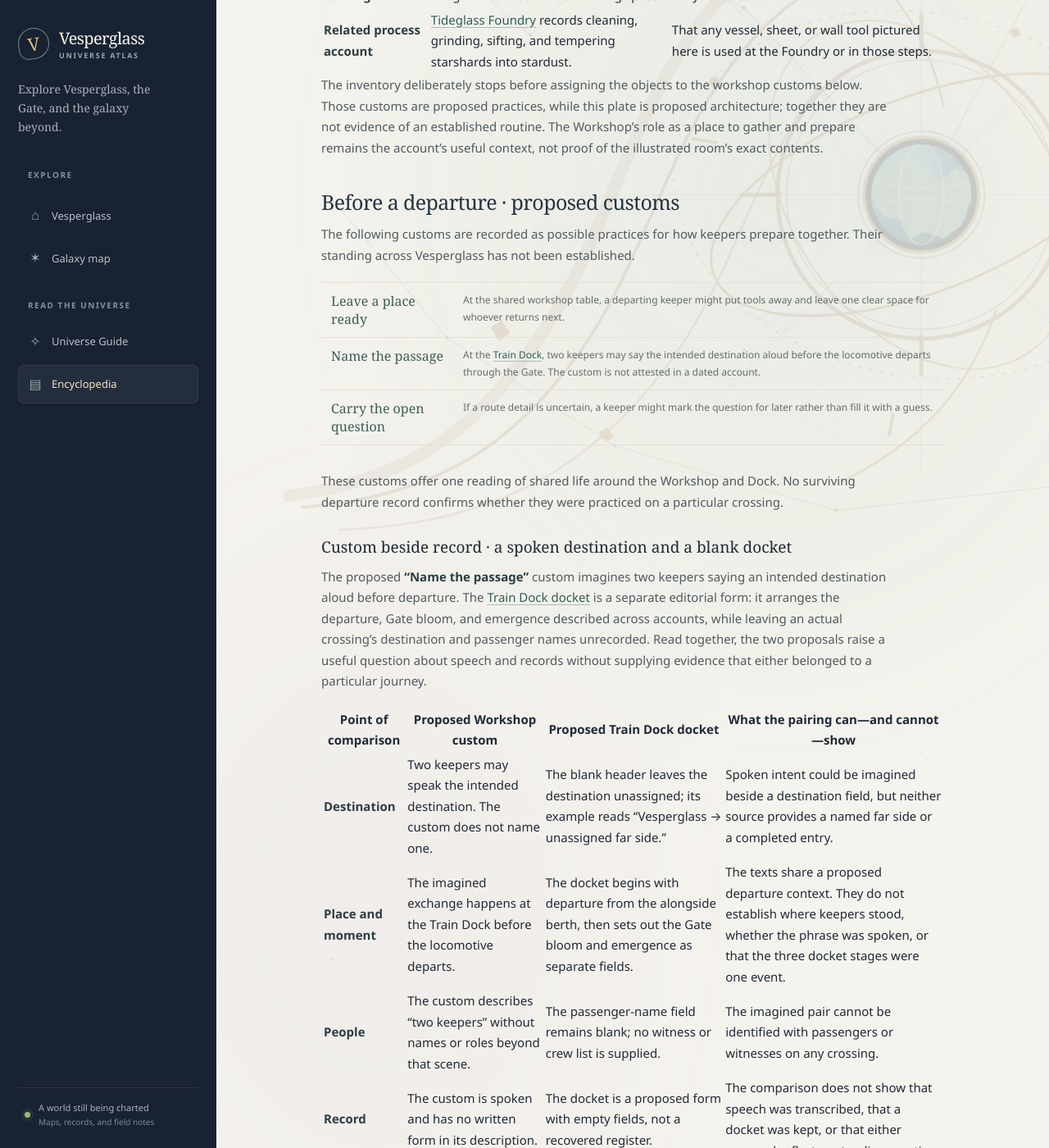
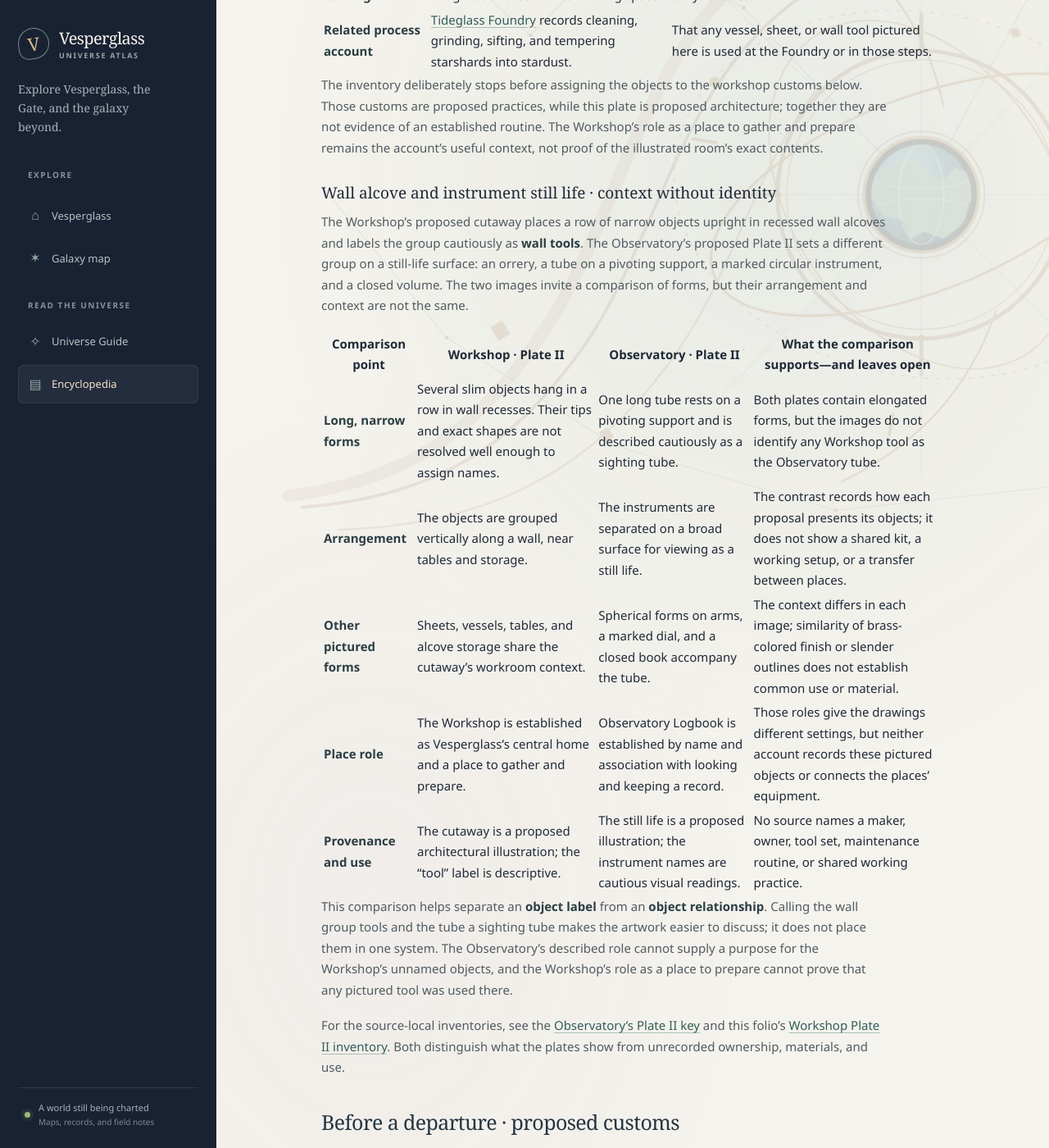
Before and after one commit to vesperglass/vesperglass.github.io, a Jekyll site: the page built from library/workshop.md, in a window 1280 px wide and 1400 px high, scrolled down 3528 px. Shown: the whole window at 82% size. Built offline with Jekyll 4.4.1, drawn with Linux system fonts in a browser that asks for light colours.

Commit message:
Compare Workshop tools with Observatory instruments

```diff
--- a/assets/site.js
+++ b/assets/site.js
@@ -5,11 +5,11 @@
     { title: "Universe Guide", url: "/universe/", summary: "A guide to known space, materials, vessels, and the train's passage through the Gate.", terms: "universe guide atlas galaxy worlds systems starshards stardust train expeditions" },
     { title: "Universe Encyclopedia", url: "/library/", summary: "An illustrated reference to the places, materials, and journeys of Vesperglass.", terms: "library encyclopedia atlas universe reference book" },
     { title: "Starshards & the Gate Train", url: "/library/starshards/", summary: "A field account of starshards and stardust, with source-aware comparisons of the transit case, sealed vessel, train's starwell pulse, and Gate bloom.", terms: "starshard stardust starwell fuel crystal mineral transit case padded dark glass case label sealed vessel aurora pulse Gate bloom outward expanding light conceal train inner outer event timing cause mechanism Foundry grinding sifting tempering locomotive crossing chamber glass heart contents container role transfer loading receipt" },
-    { title: "Vesperglass Workshop", url: "/library/workshop/", summary: "The central home platform, with an Atlas-placement concordance, a proposed cutaway inventory, and a comparison of the spoken departure custom with the blank Train Dock docket.", terms: "workshop home making gathering centrality map atlas placement composition island landmark pin map view projection measured scale distance bearing adjacency direction route table tools blueprint plan sheet cabinet vessel glassware wall tool cutaway inventory departure custom Name the passage destination spoken keepers Train Dock docket record passenger names origin route" },
+    { title: "Vesperglass Workshop", url: "/library/workshop/", summary: "The central home platform, with a proposed cutaway inventory and a comparison of its pictured wall tools with the Observatory's instrument still life.", terms: "workshop home making gathering centrality map atlas placement composition island landmark pin map view projection measured scale distance bearing adjacency direction route table tools blueprint plan sheet cabinet vessel glassware wall tool cutaway inventory departure custom Name the passage destination spoken keepers Train Dock docket record passenger names origin route Observatory Logbook instrument inventory sighting tube orrery star compass journal proposed still life wall alcove hand tools context form shared identity maker ownership transfer material practice unestablished" },
     { title: "Threshold House", url: "/library/threshold-house/", summary: "A named platform with proposed interior and plan readings, arrival phrases, a room-sound audit, and comparisons with the Gate aperture and Compass Garden flora.", terms: "threshold house arrival passage shelter interior plan concordance arch framed opening aperture bench lamp niches axis floor plan elevation threshold opening phrases greetings room sounds acoustic echo reverberation footfall listener hush lamp noise sound-source cue provenance plate support audit image-based inference unknown material dimensions occupancy potted greenery plants foliage container planters flora Compass Garden garden beds starflower fern fronds keeper tending cultivation species botanical glow same specimens Vesperglass Gate separate platform freestanding ring portal transit crossing bloom room feature shared construction route connection Shall we leave the crossing unnamed place name event identity traveler itinerary" },
     { title: "Tideglass Foundry", url: "/library/tideglass-foundry/", summary: "The recorded making of stardust, reconstructed tools, a phrase-level terminology note, and a source-aware bridge from tempering to the separate starwell account.", terms: "tideglass foundry starshards stardust refining craft mill process cleaning grinding mirrored plates reflective surfaces pair grinding surfaces sifting fine even powder grain size sieve mesh tempering resonance low singing resonance scattered glints quiet color hue brightness color standard metric acoustic source instrument frequency measurement mechanism plate II reconstructed tools starwell sealed glass heart measured thread pulse Gate separate accounts transfer batch loading quantity" },
     { title: "Compass Garden", url: "/library/compass-garden/", summary: "A glasshouse folio with a plan key and pictured-flora notes, plus comparisons of its compass rose, architecture, and planting composition with the Observatory, proposed stamp, and Threshold House.", terms: "compass garden conservatory plants glasshouse planting flora starflower starflowers fern ferns pale bloom luminous foliage botanical species bed keeper compass rose image visual plate star compass instrument Observatory directional bearing motif dome telescope arches glass roof architecture construction postal stamp flower emblem badge icon motif abstraction source illustration Threshold House potted greenery container plants foliage garden beds arrangement compositional comparison shared specimens cultivation care species" },
-    { title: "Observatory Logbook", url: "/library/observatory/", summary: "A source-aware Observatory record with a pictured instrument inventory, proposed second watch, and a comparison of the blue-field note with Plate I.", terms: "observatory logbook instruments orrery telescope charts comparison follow-up color sighting tube drift eyepiece blue field pale band point observation target calibration plate II sample leaf image wording instrument identity second watch repeated noted again Star Archive phrase concordance Vesperglass Postal Service postage stamp dome telescope motif source plates diagonal stamp scale maker target session observer room framing crop relative visual prominence architecture panel human scale focal length dimensions optical specification measured size rim of the blue field text-to-plate concordance blue sky dome circular telescope field ambiguous image possible visual echo phrase source status proposed note plate image date coordinates point star sightline unnamed target viewpoint" },
+    { title: "Observatory Logbook", url: "/library/observatory/", summary: "A source-aware record with a pictured instrument inventory, proposed second watch, and cross-reference to the Workshop's wall-tool group.", terms: "observatory logbook instruments orrery telescope charts comparison follow-up color sighting tube drift eyepiece blue field pale band point observation target calibration plate II sample leaf image wording instrument identity second watch repeated noted again Star Archive phrase concordance Vesperglass Postal Service postage stamp dome telescope motif source plates diagonal stamp scale maker target session observer room framing crop relative visual prominence architecture panel human scale focal length dimensions optical specification measured size rim of the blue field text-to-plate concordance blue sky dome circular telescope field ambiguous image possible visual echo phrase source status proposed note plate image date coordinates point star sightline unnamed target viewpoint Workshop cutaway wall tools alcove hand tools comparative still life shared identity ownership maker transfer unestablished" },
     { title: "Star Archive", url: "/library/star-archive/", summary: "A reference room for knowledge of the sky, with a shelf-content key, evidence matrix, chart-mark comparison, and phrase concordance with the Observatory.", terms: "star archive books maps memory library shelves radial stacks central reading table chart cabinet shelf number collection titles subject division catalog Unfixed Meridian annotations notation marginalia margin marks returned to uncertain reading unverified place evidence provenance source title scope maker compiler date coordinates postal stamp decorative corner stars constellation comparison symbol design pale band noted again blue-field point wording phrase concordance repeated light color observation Observatory sample leaves" },
     { title: "The Vesperglass Gate", url: "/library/vesperglass-gate/", summary: "The detached Gate platform, pictured aperture, bloom account, proposed recollections, and comparisons with Threshold House and the Train Dock docket.", terms: "vesperglass gate portal transit galaxy detached platform freestanding ring aperture arch cutaway construction bloom opening crossing keeper traveler hush singing recollection threshold sound Threshold House framed opening room feature shared construction route connection return journey light emergence cargo return-load Train Dock docket manifest" },
     { title: "Vesperglass Train Dock", url: "/library/train-dock/", summary: "A clear landing apron, alongside berth, and source-aware journey docket distinguishing an unnamed far side from the Postal Service's blank recipient field.", terms: "train dock berth station locomotive platform train journey docket departure crossing Gate bloom emergence passage itinerary date time passenger destination recipient addressee schedule duration cargo manifest blank return load return journey light sealed stardust starwell inventory descriptive phrase account ledger field route guide path alignment approach curve alongside offset orientation postal correspondence envelope destination versus addressee unassigned far side no mail route" },
--- a/library/workshop.md
+++ b/library/workshop.md
@@ -61,6 +61,22 @@ Plate II is a proposed cutaway, not a survey of the Workshop's contents. This in
 
 The inventory deliberately stops before assigning the objects to the workshop customs below. Those customs are proposed practices, while this plate is proposed architecture; together they are not evidence of an established routine. The Workshop's role as a place to gather and prepare remains the account's useful context, not proof of the illustrated room's exact contents.
 
+### Wall alcove and instrument still life · context without identity
+
+The Workshop's proposed cutaway places a row of narrow objects upright in recessed wall alcoves and labels the group cautiously as **wall tools**. The Observatory's proposed Plate II sets a different group on a still-life surface: an orrery, a tube on a pivoting support, a marked circular instrument, and a closed volume. The two images invite a comparison of forms, but their arrangement and context are not the same.
+
+| Comparison point | Workshop · Plate II | Observatory · Plate II | What the comparison supports—and leaves open |
+| --- | --- | --- | --- |
+| **Long, narrow forms** | Several slim objects hang in a row in wall recesses. Their tips and exact shapes are not resolved well enough to assign names. | One long tube rests on a pivoting support and is described cautiously as a sighting tube. | Both plates contain elongated forms, but the images do not identify any Workshop tool as the Observatory tube. |
+| **Arrangement** | The objects are grouped vertically along a wall, near tables and storage. | The instruments are separated on a broad surface for viewing as a still life. | The contrast records how each proposal presents its objects; it does not show a shared kit, a working setup, or a transfer between places. |
+| **Other pictured forms** | Sheets, vessels, tables, and alcove storage share the cutaway's workroom context. | Spherical forms on arms, a marked dial, and a closed book accompany the tube. | The context differs in each image; similarity of brass-colored finish or slender outlines does not establish common use or material. |
+| **Place role** | The Workshop is established as Vesperglass's central home and a place to gather and prepare. | Observatory Logbook is established by name and association with looking and keeping a record. | Those roles give the drawings different settings, but neither account records these pictured objects or connects the places' equipment. |
+| **Provenance and use** | The cutaway is a proposed architectural illustration; the “tool” label is descriptive. | The still life is a proposed illustration; the instrument names are cautious visual readings. | No source names a maker, owner, tool set, maintenance routine, or shared working practice. |
+
+This comparison helps separate an **object label** from an **object relationship**. Calling the wall group tools and the tube a sighting tube makes the artwork easier to discuss; it does not place them in one system. The Observatory's described role cannot supply a purpose for the Workshop's unnamed objects, and the Workshop's role as a place to prepare cannot prove that any pictured tool was used there.
+
+For the source-local inventories, see the [Observatory's Plate II key]({{ '/library/observatory/#plate-ii--pictured-instrument-inventory' | relative_url }}) and this folio's [Workshop Plate II inventory](#plate-ii--depicted-object-inventory). Both distinguish what the plates show from unrecorded ownership, materials, and use.
+
 ## Before a departure · proposed customs
 
 The following customs are recorded as possible practices for how keepers prepare together. Their standing across Vesperglass has not been established.
```
Also changed, not shown: ENCYCLOPEDIA_BACKLOG.md (+3 -1 lines), library.md (+2 -2 lines), library/changelog.md (+1 -0 lines), library/observatory.md (+2 -0 lines).
